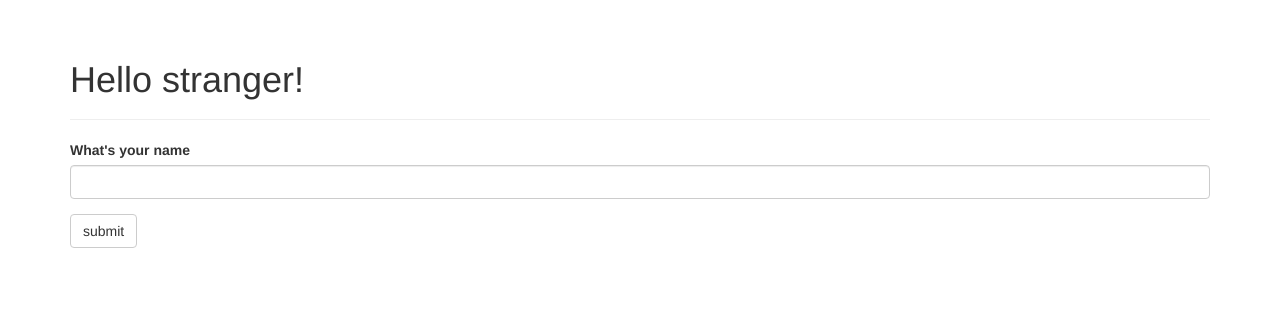
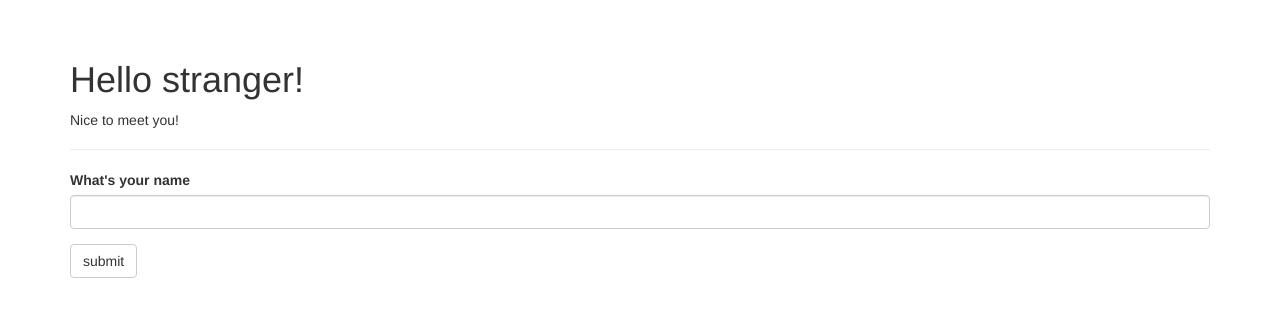
Before and after one commit to CabbyWang/everyday, a Flask app: page / in a window 1280 px wide. Shown: the part 52-369 px from the top of the page. Run offline with Flask 2, Linux system fonts and the light colour scheme; some libraries are stand-ins or nearby versions.

Commit message:
修改index模板，判断是否已经访问

```diff
--- a/blog/templates/index.html
+++ b/blog/templates/index.html
@@ -3,6 +3,11 @@
 {% block page_content %}
     <div class="page-header">
         <h1>Hello {% if name %}{{ name }}{% else %}stranger!{% endif %}</h1>
+        {% if not known %}
+            <p>Nice to meet you!</p>
+        {% else %}
+            <p>Happy to see you again!</p>
+        {% endif %}
     </div>
 {{ wtf.quick_form(form) }}
 {% endblock %}
```
